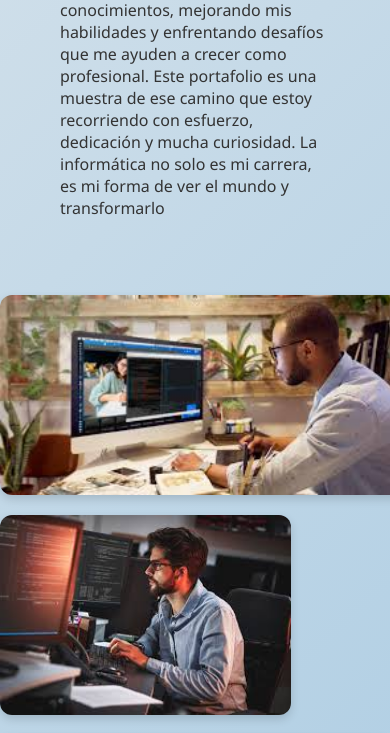
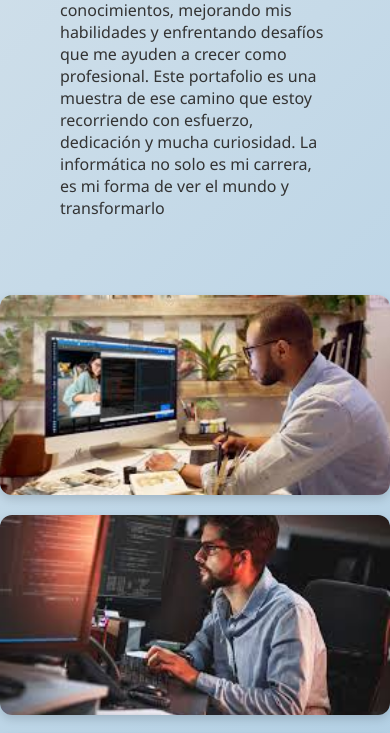
Before and after one commit to Yeysonacosta/tarea-1-bem, a plain HTML site: page public/index.html in a window 390 px wide. Shown: the part 1470-2203 px from the top of the page. Drawn offline with Linux system fonts and the light colour scheme.

Commit message:
Mi portafolio está desarrollado utilizando HTML y CSS puro. El archivo HTML estructura todo el contenido de la página, incluyendo secciones como "Sobre mí", "Proyectos", "Testimonios", "Habilidades" y "Contacto". Cada parte está organizada con etiquetas semánticas para facilitar la lectura y accesibilidad del sitio.
Por otro lado, el archivo CSS se encarga de todo el diseño visual. Se aplicaron colores suaves, gradientes, sombras, animaciones y una maquetación moderna. Además, el diseño es responsivo, lo que significa que se adapta automáticamente a cualquier tamaño de pantalla, como celulares, tablets y computadoras.
Se utilizó también la metodología BEM para mantener el código limpio y organizado, y se aplicaron técnicas como Flexbox y Grid para lograr una distribución de contenido flexible.

```diff
--- a/public/styles.css
+++ b/public/styles.css
@@ -135,7 +135,7 @@ section h2 {
   margin-top: 20px;
 }
 .galeria img {
-  width: 30px%;
+  width: 100%;
   height: 200px;
   object-fit: cover;
   border-radius: 12px;
```
